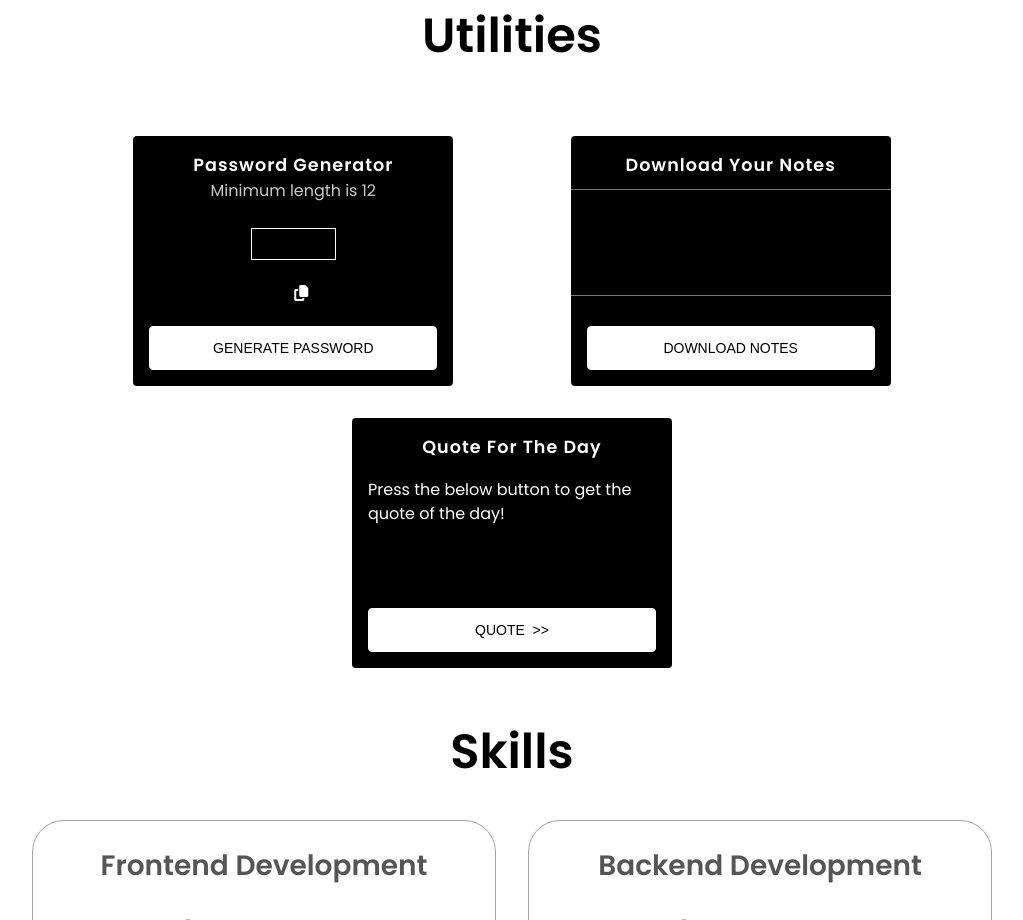
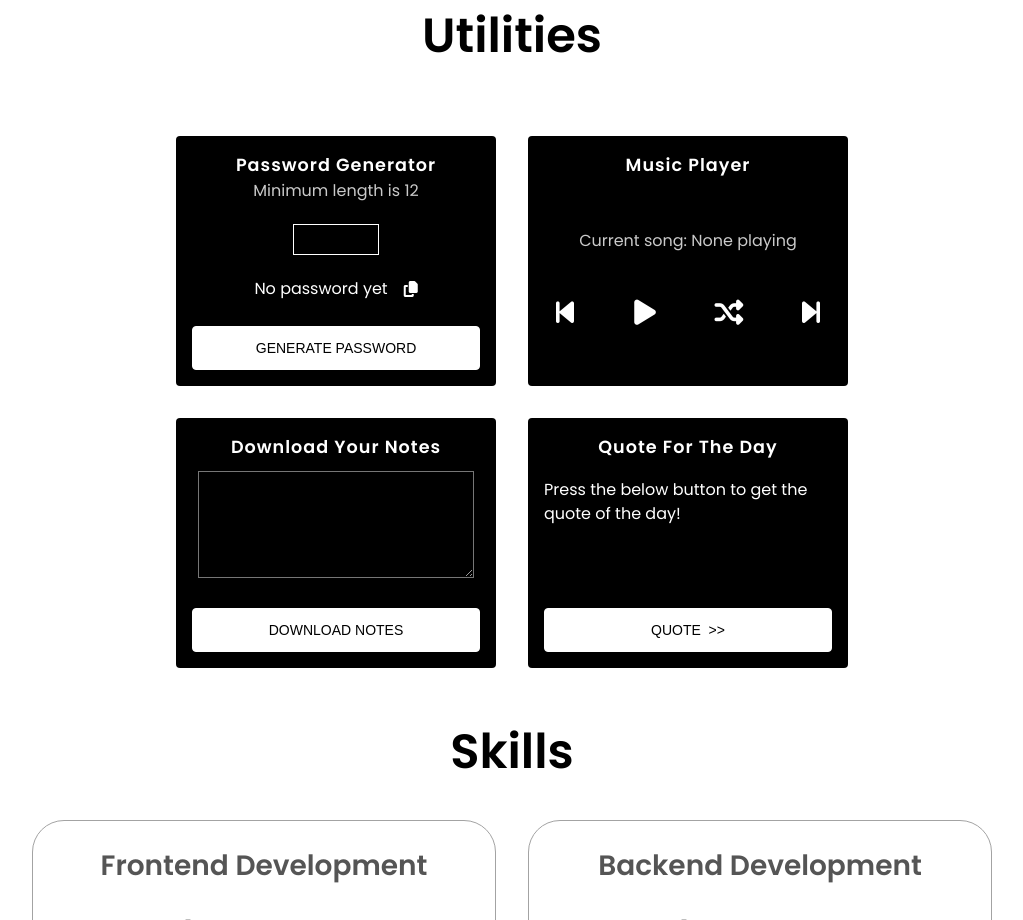
Before and after one commit to ThilakRamanie/Portfolio-ReactJS, a React (Vite) app: page / in a window 1280 px wide. Shown: the part 1689-2609 px from the top of the page, without its empty margins (128-1151 px from the left). Built offline with nearby package versions, Linux system fonts and the light colour scheme; no server answers.

Commit message:
Util final

```diff
--- a/src/App.css
+++ b/src/App.css
@@ -1246,3 +1246,54 @@ footer p {
   color: var(--primary-bg-color);
   margin: 0 0.5em;
 }
+
+.music-flex {
+  height: 100%;
+  width: 100%;
+  display: flex;
+  flex-direction: column;
+  justify-content: space-evenly;
+  background-color: inherit !important;
+}
+
+.music-name,
+.music-name p {
+  color: var(--helper-text);
+  width: 100%;
+  text-align: center;
+  background-color: inherit !important;
+}
+
+.music-icons,
+.music-icons i,
+.music-icons svg {
+  background-color: inherit !important;
+  color: var(--primary-bg-color);
+}
+.music-icons {
+  padding: 0 1em;
+}
+.music-icons i,
+.music-icons svg {
+  text-align: center;
+}
+
+.music-icons i {
+  transform: scale(1.8, 1.8);
+}
+
+.music-icons {
+  display: flex;
+  justify-content: space-between;
+  align-items: center;
+}
+
+.utils_notes textarea{
+  width: 95% !important;
+}
+
+@media (min-width:300px) {
+  .cards-util {
+    justify-content: center !important;
+  }
+}
--- a/src/components/Utilities.jsx
+++ b/src/components/Utilities.jsx
@@ -1,24 +1,19 @@
-// import Img from "../assets/profile_img.webp";
-// import { MdWork, MdSchool } from "react-icons/md";
-
-import { useState } from "react";
-// let currentSongIndex = -1;
+import { useState, useEffect } from "react";
+let currentSongIndex = -1;
+let playlist = [];
+let audioPlayer = new Audio();
 const Utilities = () => {
   const [note, setNote] = useState("");
   const [quote, setQuote] = useState(
     "Press the below button to get the quote of the day!"
   );
-  // const [song, setSong] = useState([]);
   const [passwordNumber, setPasswordNumber] = useState(0);
-  const [password, setPassword] = useState("");
+  const [password, setPassword] = useState("No password yet");
   const [passwordHelper, setPasswordHelper] = useState("Minimum length is 12");
-  // const [playlist, setPlaylist] = useState([]);
-  // const audioPlayer = new Audio();
-  // const [playing, setPlaying] = useState(false);
-  // const [playingText, setPlayingText] = useState("None playing");
+  const [playing, setPlaying] = useState(false);
+  const [playingText, setPlayingText] = useState("None playing");
   const changeNote = (e) => {
     setNote(e.target.value);
-    console.log(note);
   };
   const getQuote = async () => {
     const response = await fetch("https://api.quotable.io/random");
@@ -41,66 +36,75 @@ const Utilities = () => {
       alert("Note should be at least 10 characters long.");
     }
   };
-  // const fetchPlaylist = async () => {
-  //   const clientId = "b4ac466278f542e28f8deb3c3030c703";
-  //   const clientSecret = "ecd8d7bfea1d4da596b427f1b24e5b89";
-  //   const basicAuth = btoa(`${clientId}:${clientSecret}`);
-  //   const response = await fetch("https://accounts.spotify.com/api/token", {
-  //     method: "POST",
-  //     headers: {
-  //       Authorization: `Basic ${basicAuth}`,
-  //       "Content-Type": "application/x-www-form-urlencoded",
-  //     },
-  //     body: "grant_type=client_credentials",
-  //   });
-  //   const data = await response.json();
-  //   const accessToken = data.access_token;
-  //   const playlistResponse = await fetch(
-  //     "https://api.spotify.com/v1/playlists/6ZgP8m2OJnDiGC0xGt8y5g/tracks",
-  //     {
-  //       headers: {
-  //         Authorization: `Bearer ${accessToken}`,
-  //       },
-  //     }
-  //   );
-  //   const playlistData = await playlistResponse.json();
-  //   let playlist = playlistData.items
-  //     .map((item) => ({ url: item.track.preview_url, name: item.track.name }))
-  //     .filter((item) => item.url);
-  //   console.log(playlist);
-  //   setPlaylist(playlist);
-  // };
-  // const playSong = () => {
-  //   if (audioPlayer.paused) {
-  //     setPlaying(true);
-  //     audioPlayer.play();
-  //   } else {
-  //     setPlaying(false);
-  //     audioPlayer.pause();
-  //   }
-  // };
-  // function playSelectedSong() {
-  //   audioPlayer.src = playlist[currentSongIndex].url;
-  //   console.log("audio", audioPlayer);
-  //   audioPlayer.play();
-  // }
+  const changePlaying = () => {
+    if (!audioPlayer.src) {
+      playRandomSong();
+      setPlaying(true);
+      return;
+    }
+    if (audioPlayer.paused) {
+      audioPlayer.play();
+      setPlaying(true);
+    } else {
+      audioPlayer.pause();
+      setPlaying(false);
+    }
+  };
+  const fetchPlaylist = async () => {
+    const clientId = "b4ac466278f542e28f8deb3c3030c703";
+    const clientSecret = "ecd8d7bfea1d4da596b427f1b24e5b89";
+    const basicAuth = btoa(`${clientId}:${clientSecret}`);
+    const response = await fetch("https://accounts.spotify.com/api/token", {
+      method: "POST",
+      headers: {
+        Authorization: `Basic ${basicAuth}`,
+        "Content-Type": "application/x-www-form-urlencoded",
+      },
+      body: "grant_type=client_credentials",
+    });
+    const data = await response.json();
+    const accessToken = data.access_token;
+    const playlistResponse = await fetch(
+      "https://api.spotify.com/v1/playlists/6ZgP8m2OJnDiGC0xGt8y5g/tracks",
+      {
+        headers: {
+          Authorization: `Bearer ${accessToken}`,
+        },
+      }
+    );
+    const playlistData = await playlistResponse.json();
+    playlist = playlistData.items
+      .map((item) => ({ url: item.track.preview_url, name: item.track.name }))
+      .filter((item) => item.url);
+  };
+  function playSelectedSong() {
+    audioPlayer.src = playlist[currentSongIndex].url;
+    audioPlayer.play();
+    setPlaying(true);
+  }
 
-  // function updateCurrentSong() {
-  //   setPlayingText(playlist[currentSongIndex].name);
-  // }
-  // const prevSong = () => {
-  //   if (playlist.length === 0) return;
-  //   currentSongIndex =
-  //     (currentSongIndex - 1 + playlist.length) % playlist.length;
-  //   updateCurrentSong();
-  //   playSelectedSong();
-  // };
-  // const playRandomSong = () => {
-  //   if (playlist.length === 0) return;
-  //   currentSongIndex = Math.floor(Math.random() * playlist.length);
-  //   updateCurrentSong();
-  //   playSelectedSong();
-  // };
+  function updateCurrentSong() {
+    setPlayingText(playlist[currentSongIndex].name);
+  }
+  const playRandomSong = () => {
+    if (playlist.length === 0) return;
+    currentSongIndex = Math.floor(Math.random() * playlist.length);
+    updateCurrentSong();
+    playSelectedSong();
+  };
+  const playPrevSong = () => {
+    if (playlist.length === 0) return;
+    currentSongIndex =
+      (currentSongIndex - 1 + playlist.length) % playlist.length;
+    updateCurrentSong();
+    playSelectedSong();
+  };
+  const playNextSong = () => {
+    if (playlist.length === 0) return;
+    currentSongIndex = (currentSongIndex + 1) % playlist.length;
+    updateCurrentSong();
+    playSelectedSong();
+  };
   const changePasswordHandler = (e) => {
     if (+e.target.value > 24) {
       setPasswordHelper("Maximum length is 24");
@@ -114,7 +118,6 @@ const Utilities = () => {
     const charset =
       "abcdefghijklmnopqrstuvwxyzABCDEFGHIJKLMNOPQRSTUVWXYZ0123456789!@#$%^&*()_+-=";
     let password = "";
-    console.log(passwordNumber);
     if (+passwordNumber > 24) {
       return;
     }
@@ -135,16 +138,16 @@ const Utilities = () => {
       alert("Please enter a password length and generate one.");
     }
   };
-  // useEffect(() => {
-  //   fetchPlaylist();
-  // }, []);
+  useEffect(() => {
+    fetchPlaylist();
+  }, []);
   return (
     <div>
       <section id="projects" className="utils-section">
         <p className="section__text__p1">Play with my</p>
         <h1 className="title">Utilities</h1>
         <div className="main">
-          <ul className="cards">
+          <ul className="cards cards-util">
             <li className="cards_item item-util">
               <div className="util_card">
                 <div className="utils_content quote">
@@ -168,6 +171,38 @@ const Utilities = () => {
             <li className="cards_item item-util">
               <div className="util_card">
                 <div className="utils_content">
+                  <h2 className="card_title">Music player</h2>
+                  <div className="music-flex">
+                    <div className="music-name">
+                      <p>Current song: {playingText}</p>
+                    </div>
+                    <div className="music-icons">
+                      <i
+                        onClick={playPrevSong}
+                        className="fa-solid fa-backward-step"
+                      ></i>
+                      <i
+                        onClick={changePlaying}
+                        className={`fa-solid ${
+                          playing === true ? "fa-pause" : "fa-play"
+                        }`}
+                      ></i>
+                      <i
+                        onClick={playRandomSong}
+                        className="fa-solid fa-shuffle"
+                      ></i>
+                      <i
+                        onClick={playNextSong}
+                        className="fa-solid fa-forward-step"
+                      ></i>
+                    </div>
+                  </div>
+                </div>
+              </div>
+            </li>
+            <li className="cards_item item-util">
+              <div className="util_card">
+                <div className="utils_content utils_notes">
                   <h2 className="card_title">Download your notes</h2>
                   <textarea
                     value={note}
```
Also changed, not shown: 1 other file (tests, documents, lock files or other folders).
